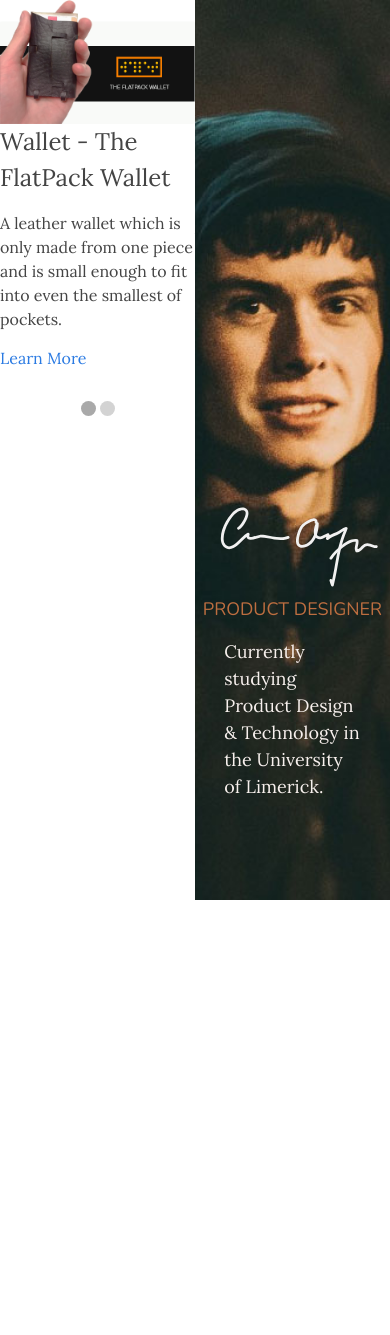
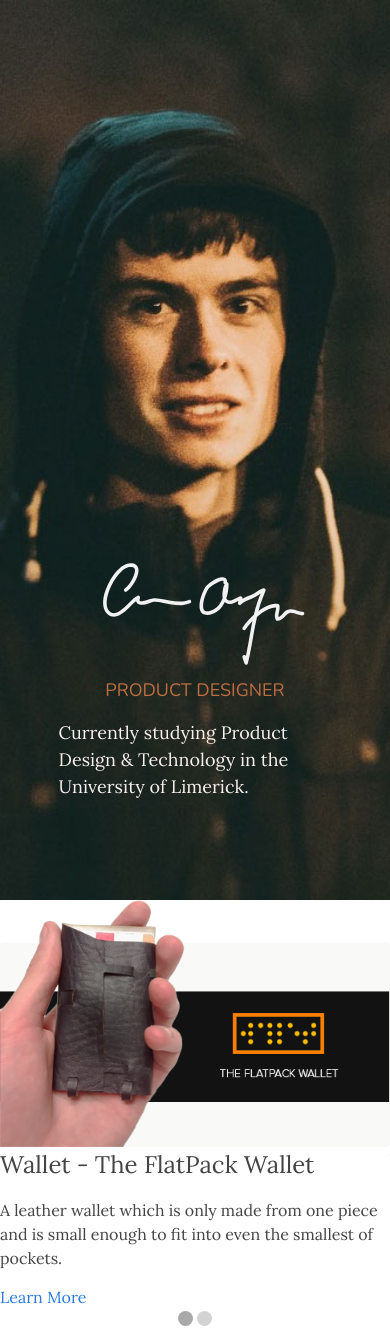
Before and after one commit to conororgan/conororgan.github.io, a Jekyll site: the page built from index.html, in a window 390 px wide. Built offline with Jekyll 4.4.1, drawn with Linux system fonts in a browser that asks for light colours; nearby versions of some CDN libraries; before the commit the page ends 900 px from its top, so only the background shows below that.

Commit message:
Updated CSS for Mobile and SEO

```diff
--- a/_config.yml
+++ b/_config.yml
@@ -8,7 +8,7 @@
 # Site settings
 title: Conor Organ
 email: conor.organ2@gmail.com
-description:
+description: "Conor Organ Irish Product Designer's Portfolio website"
 baseurl: "" # the subpath of your site, e.g. /blog
 url: "http://conororgan.me" # the base hostname & protocol for your site
 twitter_username: conororgan
--- a/_includes/head.html
+++ b/_includes/head.html
@@ -23,7 +23,8 @@
 <link rel="mask-icon" href="/favicons/safari-pinned-tab.svg" color="#5bbad5">
 <meta name="msapplication-TileColor" content="#ffffff">
 <meta name="msapplication-TileImage" content="/favicons/mstile-144x144.png">
-<meta name="theme-color" content="#ffffff">
+<meta name="theme-color" content="#bd6e40">
+<meta name="viewport" content="width=device-width, initial-scale=1.0">
 <link rel="stylesheet" type="text/css" href="//cdn.jsdelivr.net/jquery.slick/1.6.0/slick.css"/>
   <link rel="stylesheet" href="{{ "/css/main.css" | prepend: site.baseurl }}">
 <link href="https://fonts.googleapis.com/css?family=Lora|Nunito:300,400" rel="stylesheet">
--- a/_layouts/home.html
+++ b/_layouts/home.html
@@ -14,7 +14,7 @@
     <div class="left works">
       <div id="wallet">
         <div class="top_image">
-          <img src="/img/wallet.png" class="wallet_img"/>
+          <img src="/img/wallet.png" class="wallet_img" alt="Wallet - The Flatback Wallet"/>
         </div>
 
         <div class="info">
@@ -25,7 +25,7 @@
       </div>
       <div id="showkase">
         <div class="top_image">
-          <img src="/img/showkase.png" class="showkase_img"/>
+          <img src="/img/showkase.png" class="showkase_img" alt="Showkase - The Creative's Display"/>
         </div>
 
         <div class="info">
--- a/_sass/_layout.scss
+++ b/_sass/_layout.scss
@@ -200,3 +200,26 @@ header {
     }
   }
 }
+
+@include media-query($on-palm) {
+   .right {
+     float: none;
+   }
+
+   .left {
+     float: none;
+   }
+
+   .portrait {
+     width: 100%;
+   }
+
+   .works {
+     width: 100%;
+   }
+
+   .title h1 {
+     width: 100%;
+     line-height: 1.5em;
+   }
+ }
--- /dev/null
+++ b/robots.xml
@@ -0,0 +1,2 @@
+User-agent: *
+Allow: /
```
Also changed, not shown: 8 other files.
